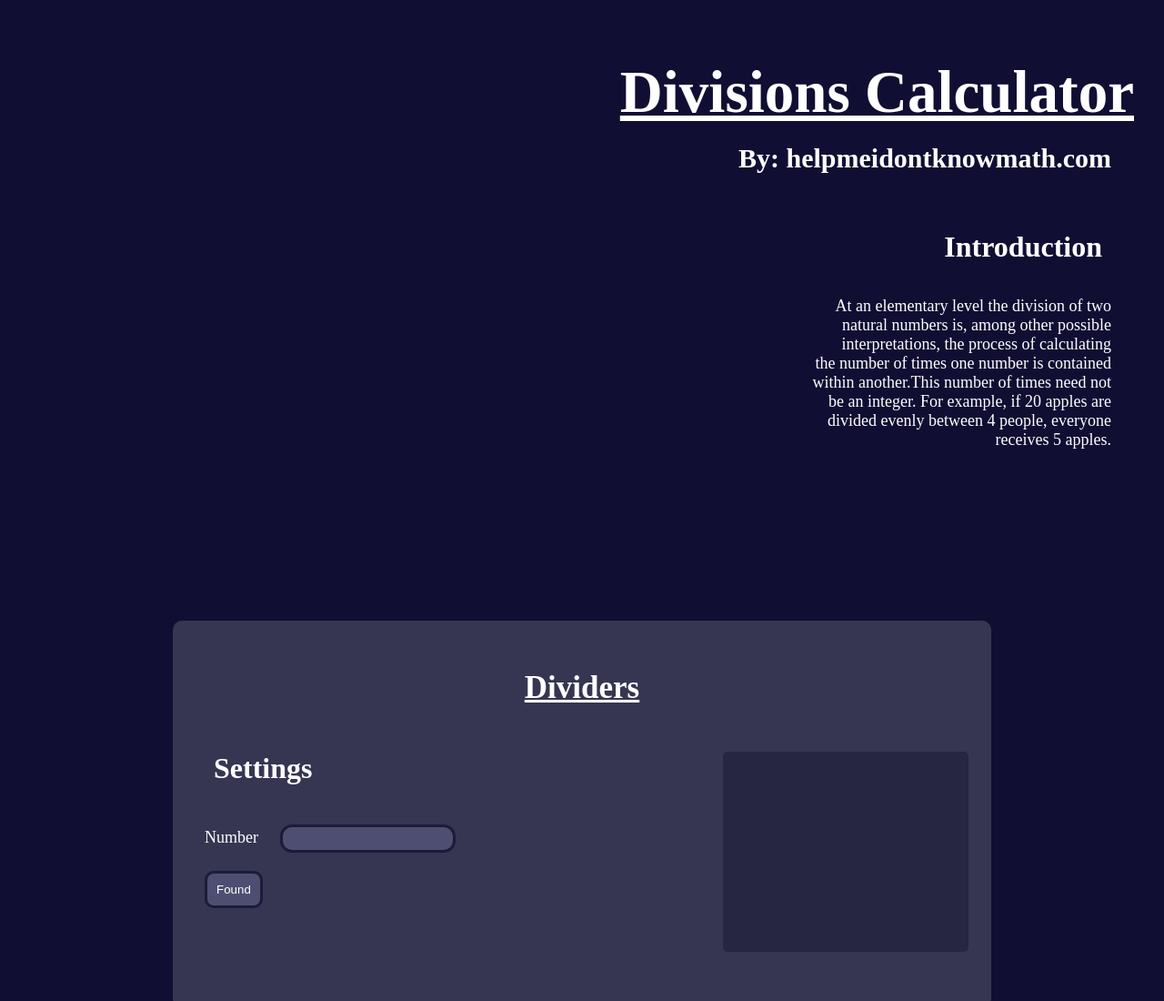
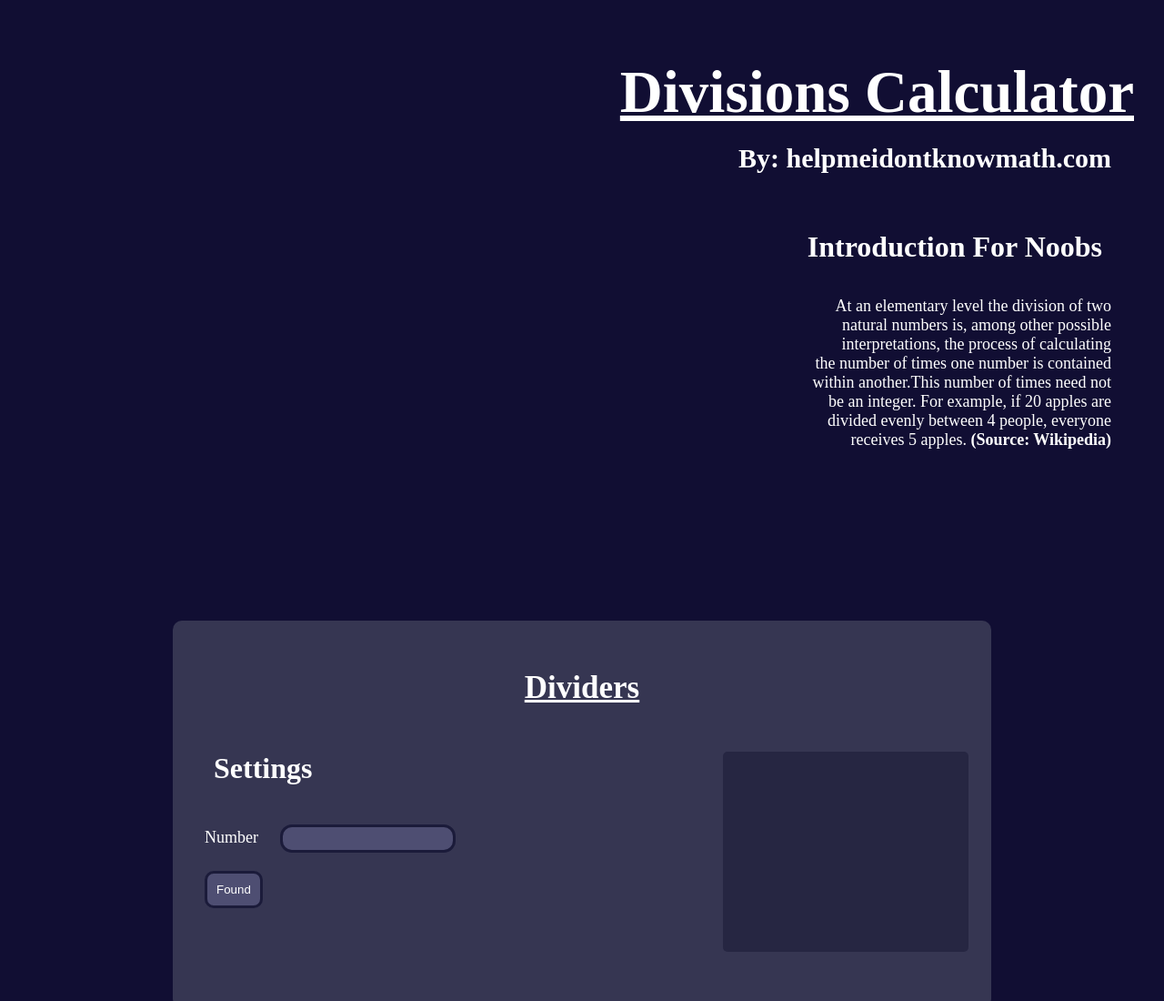
Before and after one commit to Alexi543/Divisions-Calculator-English-Project, a plain HTML site: page index.html in a window 1280 px wide. Shown: the top 1100 px of the page at 91% size. Drawn offline with Linux system fonts and the light colour scheme.

Commit message:
11:50/07/04/22

```diff
--- a/index.html
+++ b/index.html
@@ -12,7 +12,7 @@
         <h1 id="title">Divisions Calculator</h1>
         <h1 id="web-site">By: helpmeidontknowmath.com</h1>
 
-        <h1 id="intro-label"><strong>Introduction<!-- For Noobs--></strong></h1>
+        <h1 id="intro-label"><strong>Introduction For Noobs</strong></h1>
         <p id="intro">
             At an elementary level the division of two <br>
             natural numbers is, among other possible <br>
@@ -21,7 +21,7 @@
             within another.This number of times need not <br>
             be an integer. For example, if 20 apples are <br>
             divided evenly between 4 people, everyone <br>
-            receives 5 apples. <!--<strong>(Source: Wikipedia)</strong> -->
+            receives 5 apples. <strong>(Source: Wikipedia)</strong>
         </p>
     </header>
 
```
